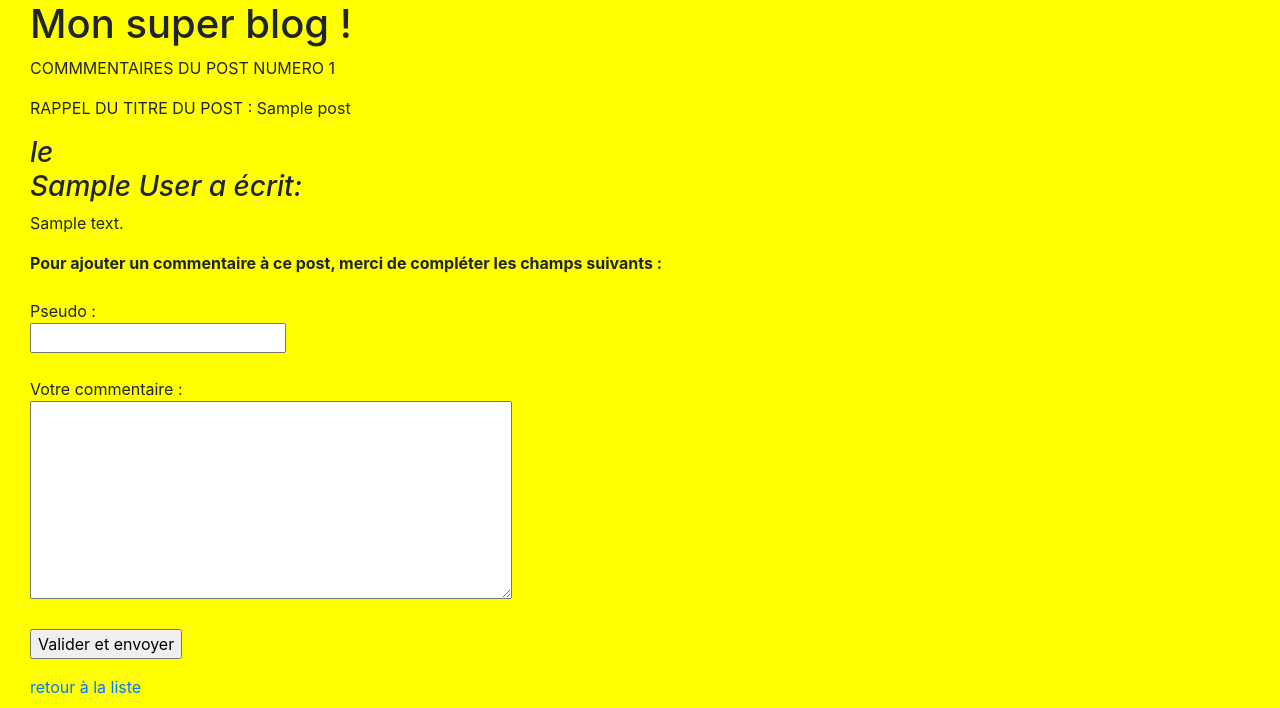
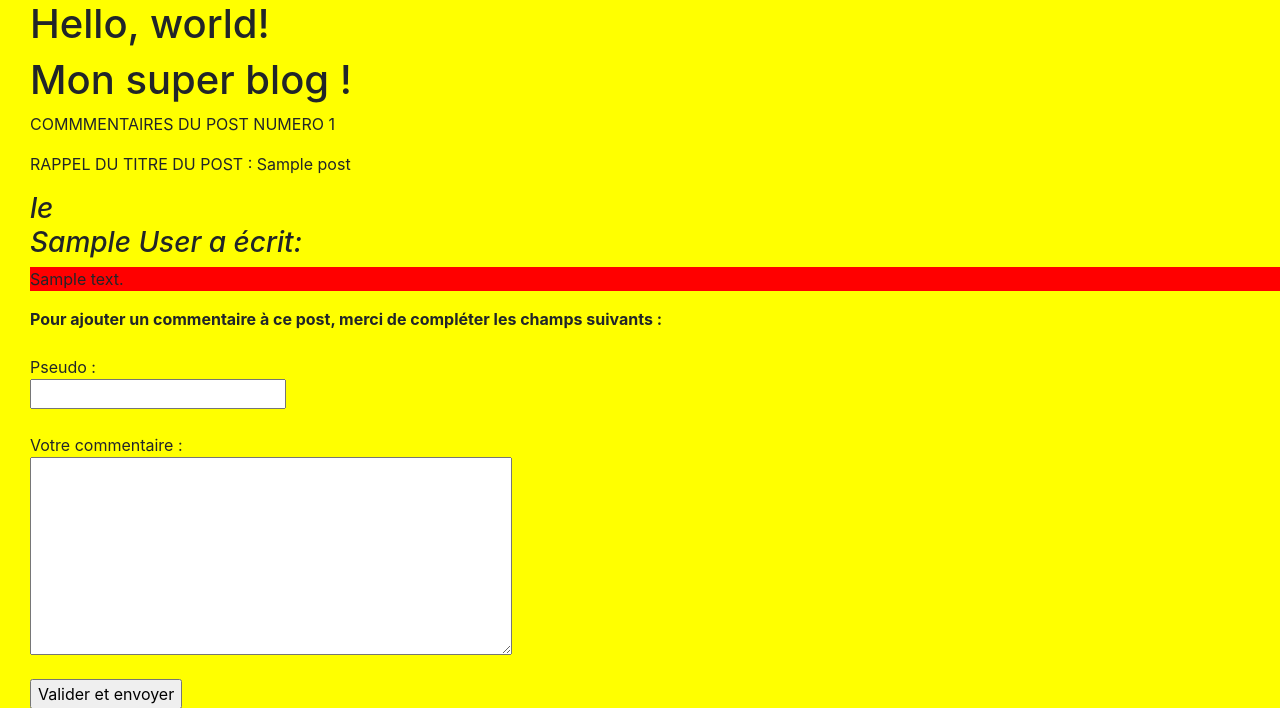
Before and after one commit to Nico5423/blogp3, a PHP site: page /index.php?action=detailPost&id=1 in a window 1280 px wide. Shown: the top 708 px of the page. Run offline with PHP 8.4, Linux system fonts and the light colour scheme; tables that the repository leaves empty or names only in its code hold one stand-in row (values such as "Sample post").

Commit message:
fichiers avant signalement
exit ajouté après header

```diff
--- a/controller/frontend.php
+++ b/controller/frontend.php
@@ -40,6 +40,5 @@ function submitCommentForm()
 	insertCommentaire($idRef,$commentAuthor,$commentContent);//passge des variables à la fonction InsertCommentaire pour traitement <=> inscription dans la base de données
 
 	header('Location: index.php?action=detailPost&id='.$idRef);
-
-
+	exit(); // toujours mettre un exit après header
 }
--- a/index.php
+++ b/index.php
@@ -1,3 +1,9 @@
+
+    <title>INDEX</title>
+  </head>
+  <body>
+    <h1>Hello, world!</h1>
+
 <?php
 
 // appel du front controller
@@ -34,3 +40,4 @@ if (isset($_GET['action']))
 else {
     listPosts();
     }
+?>
--- a/public/css/style.css
+++ b/public/css/style.css
@@ -2,3 +2,4 @@ body {
 background-color: yellow;
 margin-left: 30px;
 }
+.signalement{background-color: red;}
--- a/view/frontend/listCommentsView.php
+++ b/view/frontend/listCommentsView.php
@@ -38,7 +38,7 @@ else
                  <em><?= $data['comment_author'] ?> a écrit: </em>
             </h3>
 
-            <p>
+            <p class="signalement">
 
                 <?= nl2br(htmlspecialchars($data['comment_content'])) ?>
                 <br />
```
Also changed, not shown: view/frontend/template.php (line endings or trailing spaces). Lines whose indentation alone changed are shown as unchanged.
